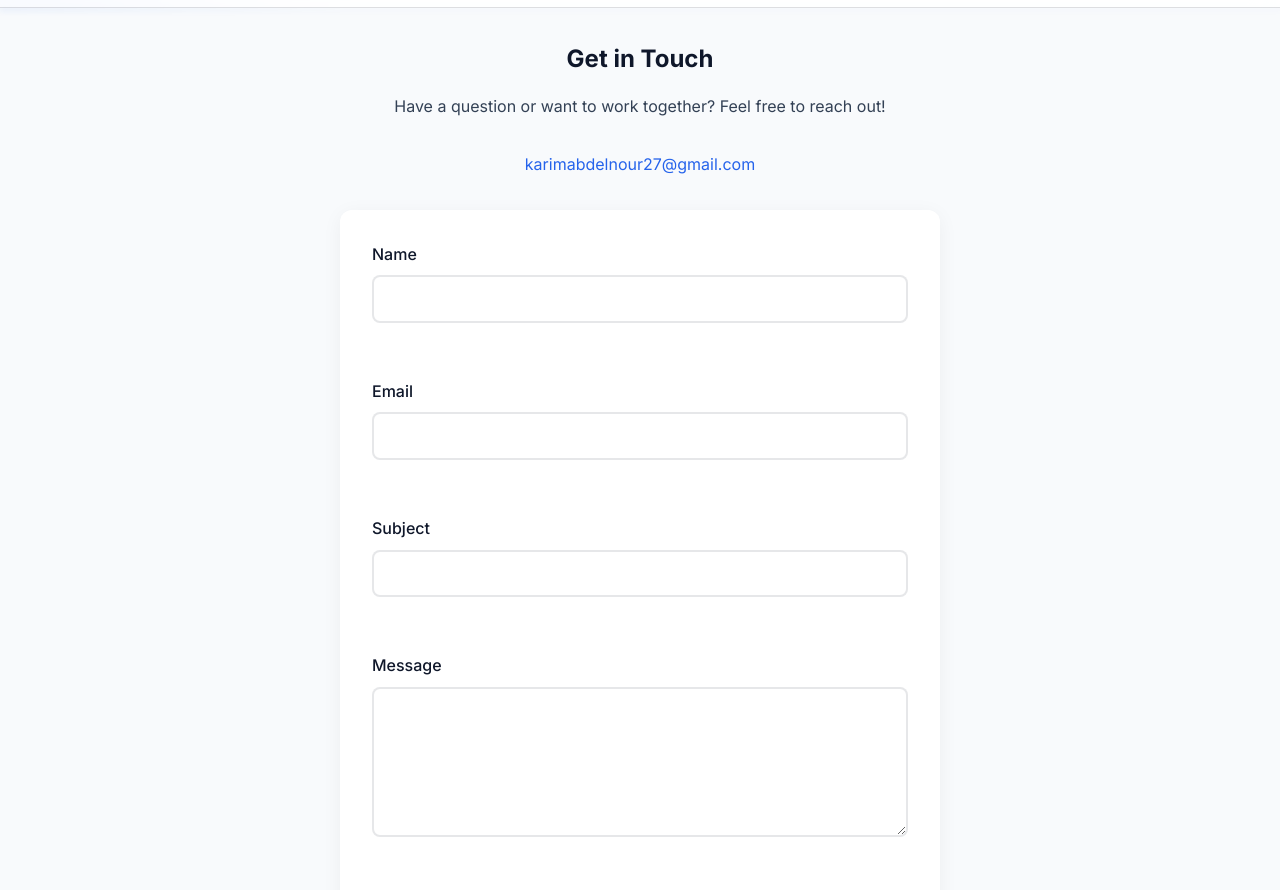
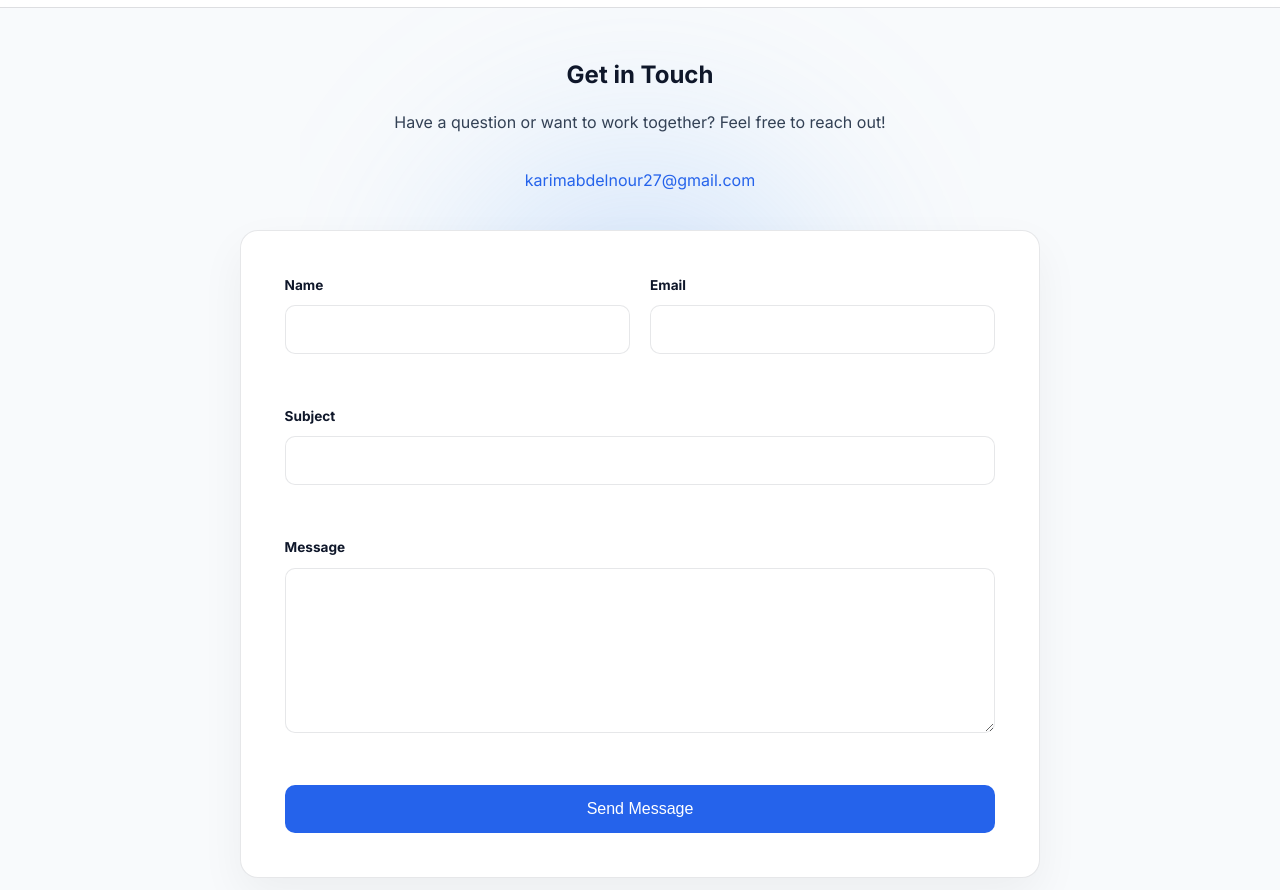
Before and after one commit to karimuq/Website-files, a plain HTML site: page contact.html in a window 1280 px wide. Shown: the part 62-952 px from the top of the page. Drawn offline with Linux system fonts and the light colour scheme.

Commit message:
style: refine contact form layout Give the contact form a more balanced two-column layout, clearer spacing, and a full-width primary action while preserving the existing submission flow.\n\n

```diff
--- a/contact.html
+++ b/contact.html
@@ -30,43 +30,52 @@
   <link rel="preconnect" href="https://fonts.gstatic.com" crossorigin>
   <link href="https://fonts.googleapis.com/css2?family=Inter:wght@400;500;600;700&display=swap" rel="stylesheet">
 
-  <link rel="stylesheet" href="css/styles.css?v=17.5">
+  <link rel="stylesheet" href="css/styles.css?v=17.6">
   <style>
 
 
     .contact-section {
-      max-width: 800px;
+      max-width: 900px;
       margin: 0 auto;
-      padding: 2rem;
+      padding: 3rem 1.5rem 4rem;
     }
 
     .contact-form {
       background: var(--bg-card-solid);
-      padding: 2rem;
-      border-radius: 12px;
-      box-shadow: 0 4px 20px var(--shadow-sm);
-      margin: 2rem auto;
+      padding: clamp(1.5rem, 4vw, 2.75rem);
+      border: 1px solid var(--border-color);
+      border-radius: 18px;
+      box-shadow: 0 18px 45px var(--shadow-sm);
+      margin: 2.25rem auto 0;
+      max-width: 820px;
+    }
+
+    .contact-form .form-row {
+      display: grid;
+      grid-template-columns: repeat(2, minmax(0, 1fr));
+      gap: 1.25rem;
     }
 
     .form-group {
-      margin-bottom: 1.5rem;
+      margin-bottom: 1.25rem;
     }
 
     .form-group label {
       display: block;
-      margin-bottom: 0.5rem;
+      margin-bottom: 0.55rem;
       color: var(--text-primary);
-      font-weight: 500;
+      font-size: 0.85rem;
+      font-weight: 650;
     }
 
     .form-group input,
     .form-group textarea {
       width: 100%;
-      padding: 0.8rem;
-      border: 2px solid var(--border-color);
+      padding: 0.9rem 1rem;
+      border: 1px solid var(--border-color);
       background: var(--input-bg);
       color: var(--text-primary);
-      border-radius: 8px;
+      border-radius: 10px;
       font-size: 1rem;
       transition: all 0.3s ease;
     }
@@ -79,16 +88,17 @@
     }
 
     .form-group textarea {
-      min-height: 150px;
+      min-height: 165px;
       resize: vertical;
     }
 
     button[type="submit"] {
-      background: #3498db;
+      width: 100%;
+      background: var(--accent);
       color: white;
-      padding: 1rem 2rem;
+      padding: 0.95rem 1.5rem;
       border: none;
-      border-radius: 8px;
+      border-radius: 10px;
       font-size: 1rem;
       font-weight: 500;
       cursor: pointer;
@@ -96,24 +106,23 @@
       display: inline-flex;
       align-items: center;
       justify-content: center;
-      justify-self: center;
       gap: 0.5rem;
     }
 
     button[type="submit"]:hover {
-      background: #2980b9;
+      background: var(--accent-hover);
       transform: translateY(-2px);
     }
 
-    [data-theme="dark"] button[type="submit"] {
-      background: var(--accent-soft);
-      color: var(--accent);
-      border: 1px solid var(--accent);
+    @media (max-width: 640px) {
+      .contact-section {
+        padding: 2rem 1rem 3rem;
       }
 
-    [data-theme="dark"] button[type="submit"]:hover {
-      background: var(--accent-soft-hover);
-      transform: translateY(-2px);
+      .contact-form .form-row {
+        grid-template-columns: 1fr;
+        gap: 0;
+      }
     }
 
     .section-description {
@@ -175,6 +184,7 @@
           <input type="hidden" name="_captcha" value="true">
           <input type="hidden" name="_next" value="https://karimuq.github.io/website/thanks.html">
 
+          <div class="form-row">
             <div class="form-group">
               <label for="name">Name</label>
               <input type="text" id="name" name="name" required>
@@ -183,6 +193,7 @@
             <div class="form-group">
               <label for="email">Email</label>
               <input type="email" id="email" name="email" required>
+            </div>
           </div>
 
           <div class="form-group">
```
Lines whose indentation alone changed are shown as unchanged.
